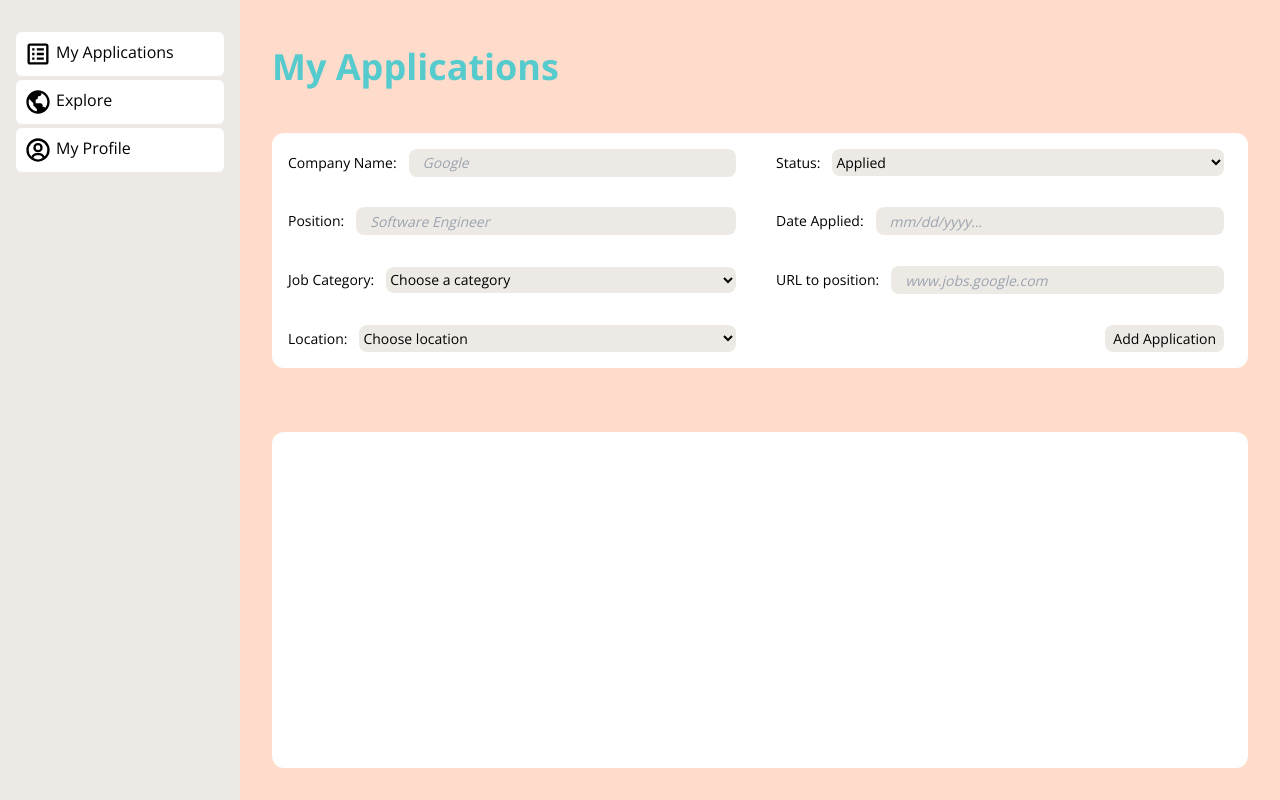
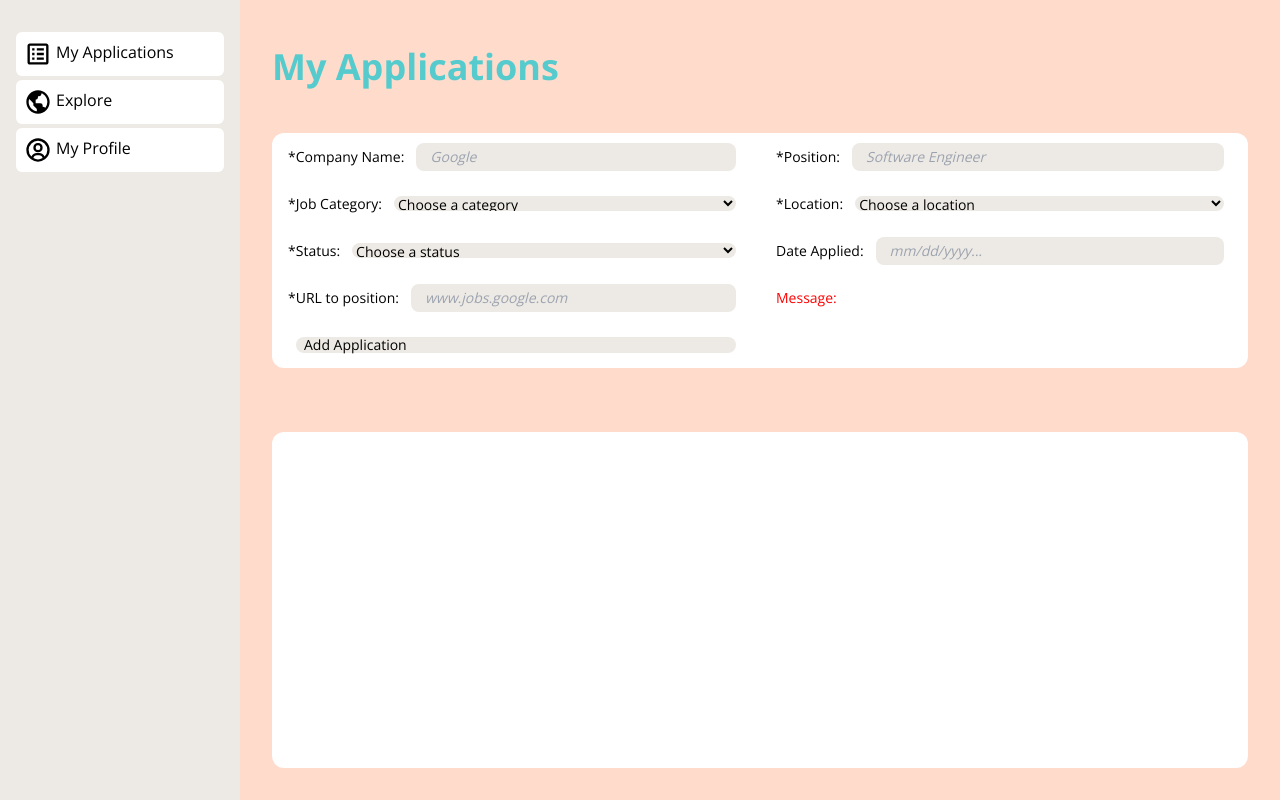
Before and after one commit to anhvungoc21/anony-app, a Next.js app: page /dashboard/my-applications in a window 1280 px wide. Built offline with nearby package versions, Linux system fonts and the light colour scheme.

Commit message:
Starting backend on my-internships.js

```diff
--- a/components/LocationDropdown.js
+++ b/components/LocationDropdown.js
@@ -1,7 +1,7 @@
 export default function LocationDropdown() {
   return (
     <select className="flex rounded-lg bg-[color:var(--gray)] m-2 h-full">
-      <option value="">Choose location</option>
+      <option value="">Choose a location</option>
       <option value="AL">Alabama</option>
       <option value="AK">Alaska</option>
       <option value="AZ">Arizona</option>
--- a/components/StatusDropdown.js
+++ b/components/StatusDropdown.js
@@ -1,6 +1,7 @@
 export default function StatusDropdown() {
   return (
     <select className="flex rounded-lg bg-[color:var(--gray)] m-2 h-full">
+      <option value="">Choose a status</option>
       <option value="Applied">Applied</option>
       <option value="Online Test">Online Test</option>
       <option value="Interview">Interview</option>
--- a/pages/dashboard/my-applications.js
+++ b/pages/dashboard/my-applications.js
@@ -17,7 +17,7 @@ export default function DashBoard() {
   const [positionUrl, setPositionUrl] = useState("");
   const [message, setMessage] = useState(null);
 
-  const addApplication = (e) => {
+  const addApplication = async (e) => {
     e.preventDefault();
     if (
       !(
@@ -33,6 +33,25 @@ export default function DashBoard() {
       setMessage("Please fill out all field!");
       return;
     }
+
+    if (dateApplied == "") {
+      setDateApplied(Date.now());
+    }
+
+    const res = await fetch("/api/internship/addInternship", {
+      method: "POST",
+      headers: {
+        "Content-Type": "application/json",
+      },
+      body: JSON.stringify({
+        companyName,
+        position,
+        jobCategory,
+        location,
+        status,
+        dateApplied,
+      }),
+    });
   };
   return (
     <div className="flex h-screen w-screen">
@@ -50,13 +69,13 @@ export default function DashBoard() {
         >
           <div
             id="form"
-            className="grid grid-rows-4 grid-cols-2 grid-flow-col-dense bg-white items-center grow rounded-xl"
+            className="grid grid-rows-5 grid-cols-2 grid-flow-row bg-white items-center grow rounded-xl"
           >
             <div
               id="company-name"
               className="flex w-full h-full items-center p-4 gap-1"
             >
-              <span>Company Name:</span>
+              <span>*Company Name:</span>
               <input
                 className="border-box flex rounded-lg bg-[color:var(--gray)] m-2 h-full"
                 placeholder="Google"
@@ -66,7 +85,7 @@ export default function DashBoard() {
               id="position"
               className="flex w-full h-full items-center p-4 gap-1"
             >
-              <span>Position:</span>
+              <span>*Position:</span>
               <input
                 className="border-box flex rounded-lg bg-[color:var(--gray)] m-2 h-full"
                 placeholder="Software Engineer"
@@ -76,16 +95,16 @@ export default function DashBoard() {
               id="category"
               className="flex w-full h-full items-center p-4 gap-1"
             >
-              <span>Job Category:</span>
-              <JobCategoryDropdown />
+              <span>*Job Category:</span>
+              <JobCategoryDropdown setJobCategory={setJobCategory} />
             </div>
             <div className="flex w-full h-full items-center p-4 gap-1">
-              <span>Location:</span>
-              <LocationDropdown />
+              <span>*Location:</span>
+              <LocationDropdown setLocation={setLocation} />
             </div>
             <div className="flex w-full h-full items-center p-4 gap-1">
-              <span>Status:</span>
-              <StatusDropdown />
+              <span>*Status:</span>
+              <StatusDropdown setStatus={setStatus} />
             </div>
             {/* Conditional rendẻing for date applied based on status? */}
             <div className="flex w-full h-full items-center p-4 gap-1">
@@ -96,21 +115,23 @@ export default function DashBoard() {
               ></input>
             </div>
             <div className="flex w-full h-full items-center p-4 gap-1">
-              <span>URL to position:</span>
+              <span>*URL to position:</span>
               <input
                 className="flex rounded-lg bg-[color:var(--gray)] m-2 h-full"
                 placeholder="www.jobs.google.com"
               ></input>
             </div>
+            <div className="flex w-full h-full items-center p-4 gap-1">
+              <p style={{ color: "red" }}>Message: {message}</p>
+            </div>
             <div className="flex w-full h-full items-center p-4 gap-1 justify-end">
               <button
                 onClick={(e) => addApplication(e)}
-                className="flex items-center rounded-lg bg-[color:var(--gray)] m-2 h-full p-2"
+                className="col-span-2 flex items-center rounded-lg bg-[color:var(--gray)] m-2 h-full w-full p-2"
               >
                 Add Application
               </button>
             </div>
-            <p style={{ color: "red" }}>{message}</p>
           </div>
         </div>
         <div id="my-listings" className="row-span-3 p-8">
```
